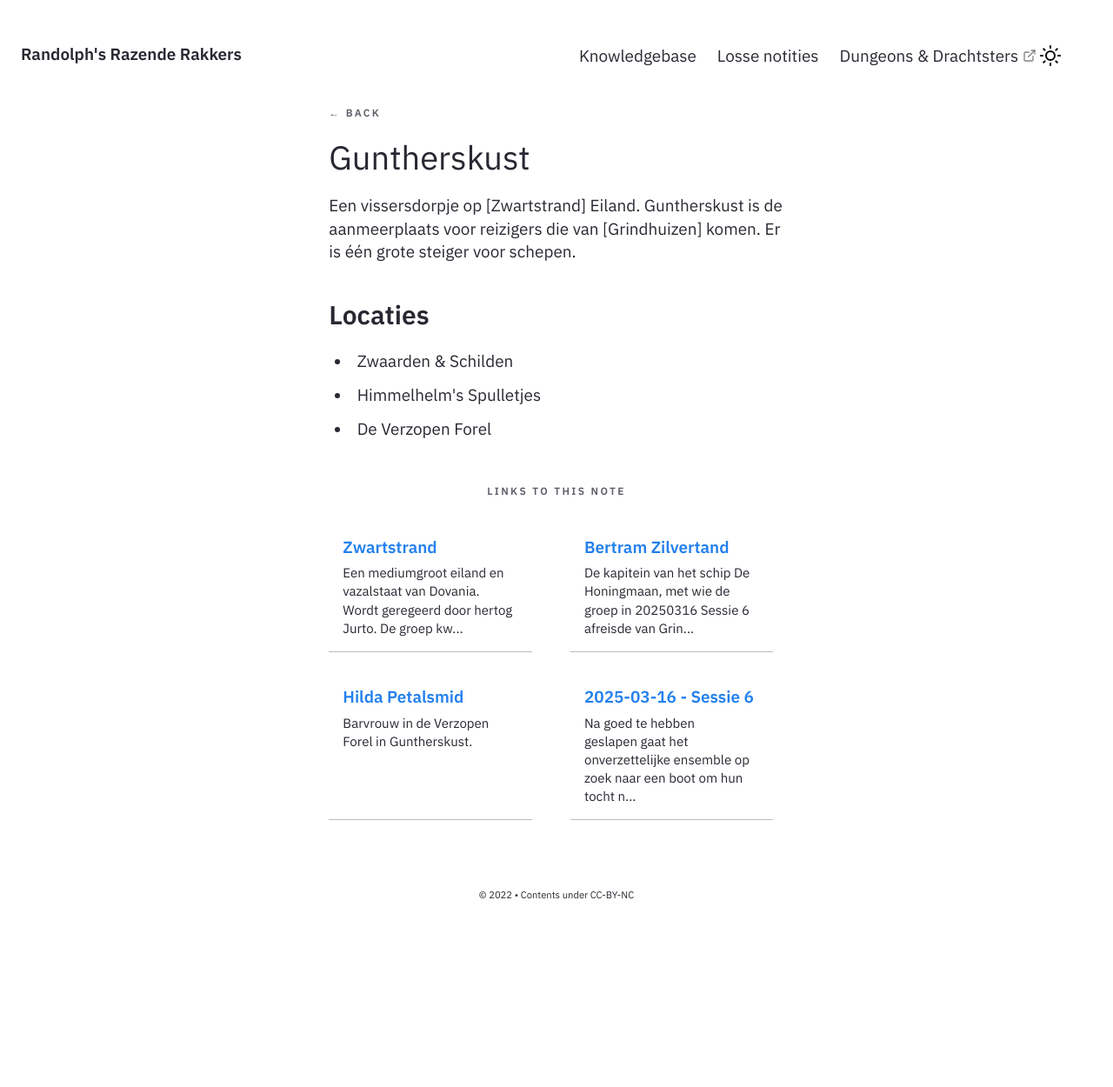
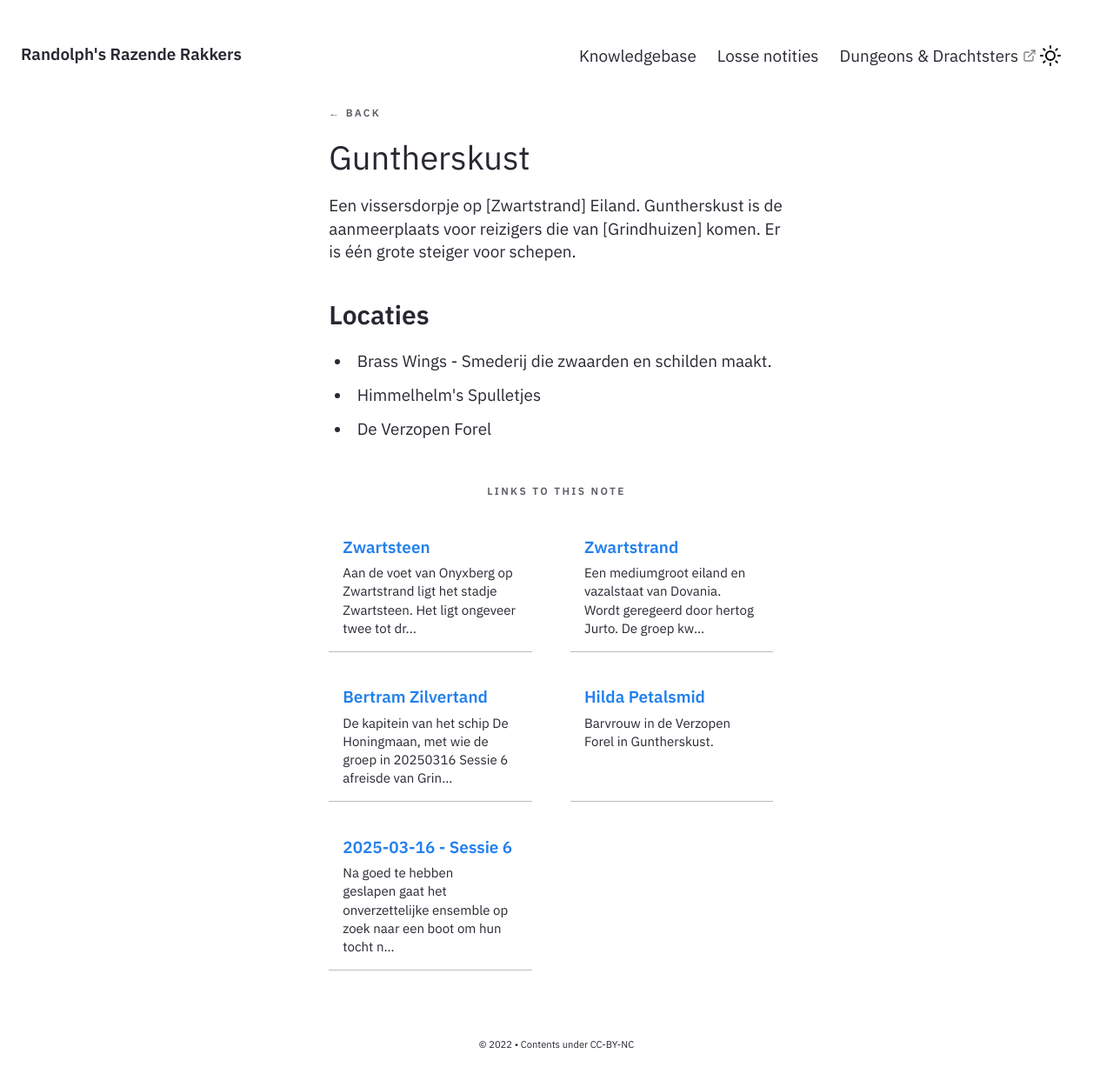
Before and after one commit to basvroegop/rrr, a Jekyll site: the page built from _notes/Public/Locaties/Ooshna/Dovania/Guntherskust.md, in a window 1280 px wide. Shown: the whole page at 87% size. Built offline with Jekyll 4.4.1, drawn with Linux system fonts in a browser that asks for light colours; before the commit the page ends 1077 px from its top, so only the background shows below that.

```diff
--- a/_notes/Public/Locaties/Ooshna/Dovania/Guntherskust.md
+++ b/_notes/Public/Locaties/Ooshna/Dovania/Guntherskust.md
@@ -5,6 +5,6 @@ feed: show
 Een vissersdorpje op [Zwartstrand] Eiland. Guntherskust is de aanmeerplaats voor reizigers die van [Grindhuizen] komen. Er is één grote steiger voor schepen.
 
 ## Locaties
-- Zwaarden & Schilden
+- Brass Wings - Smederij die zwaarden en schilden maakt.
 - Himmelhelm's Spulletjes
 - De Verzopen Forel
--- /dev/null
+++ b/_notes/Public/Locaties/Ooshna/Dovania/Zwartsteen.md
@@ -0,0 +1,12 @@
+---
+title: Zwartsteen
+feed: show
+---
+
+Aan de voet van Onyxberg op [[Zwartstrand]] ligt het stadje Zwartsteen. Het ligt ongeveer twee tot drie dagen reizen van [[Guntherskust]].
+
+De duurste huizen zijn half uit de bergwand gehouwen - een specialisatie waardoor de stad ook bekend kwam te staan om zijn beeldende kunst.
+
+## Locaties
+
+- Glorieuze Aap, een taveerne waar de hadoz [[Maximus Mosselman]] achter de bar staat.
```
Also changed, not shown: _notes/Public/Facties/Mysterium Corpus.md (+1 -1 lines), _notes/Public/Personages/Barnabas Pasveer.md (added, +6 -0 lines), _notes/Public/Personages/Maximus Mosselman.md (added, +6 -0 lines), _notes/Public/Personages/Thurz.md (+1 -1 lines), _notes/Public/Samenvattingen/2025-04-13 - Sessie 7.md (added, +19 -0 lines).
